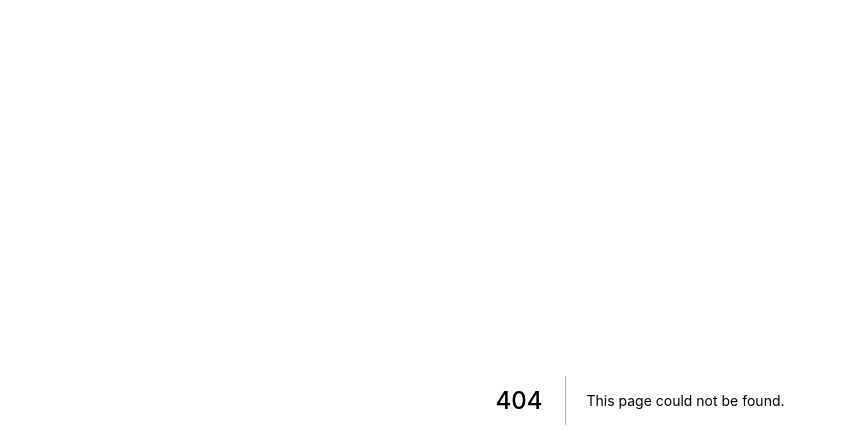
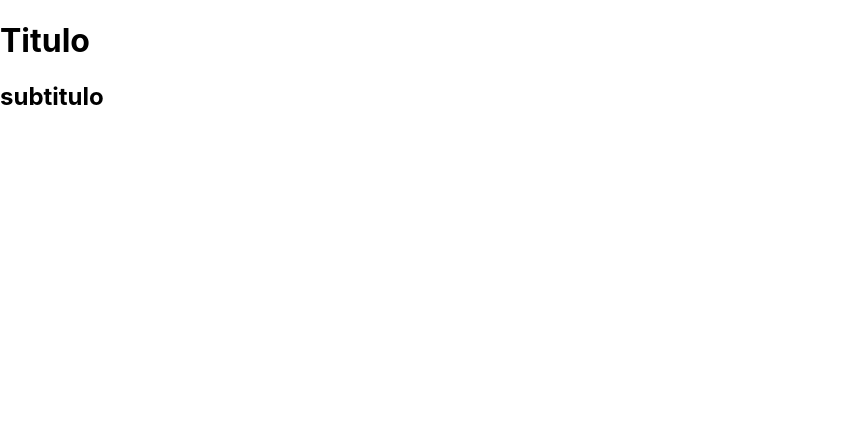
Before and after one commit to ValdirCezar/next-first-contact, a Next.js app: page /basicos/fragment1 in a window 1280 px wide. Before the commit this address had no page. Shown: the top 448 px of the page, without its empty margins (0-846 px from the left). Built offline with nearby package versions, Linux system fonts and the light colour scheme.

Commit message:
fragments

```diff
--- /dev/null
+++ b/pages/basicos/fragment1.jsx
@@ -0,0 +1,10 @@
+import React from "react"
+
+export default function fragment() {
+   return (
+      <React.Fragment>
+         <h1>Titulo</h1>
+         <h2>subtitulo</h2>
+      </React.Fragment>
+   )
+}
```
Also changed, not shown: pages/basicos/fragment2.jsx (added, +10 -0 lines).
